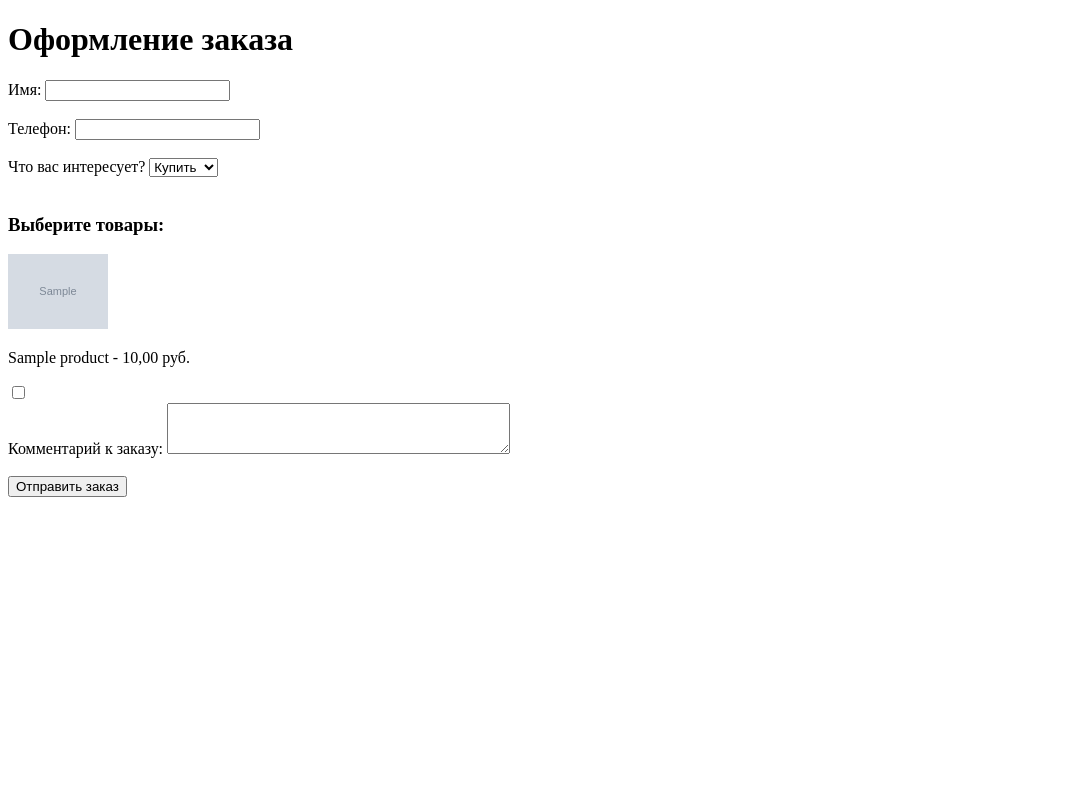
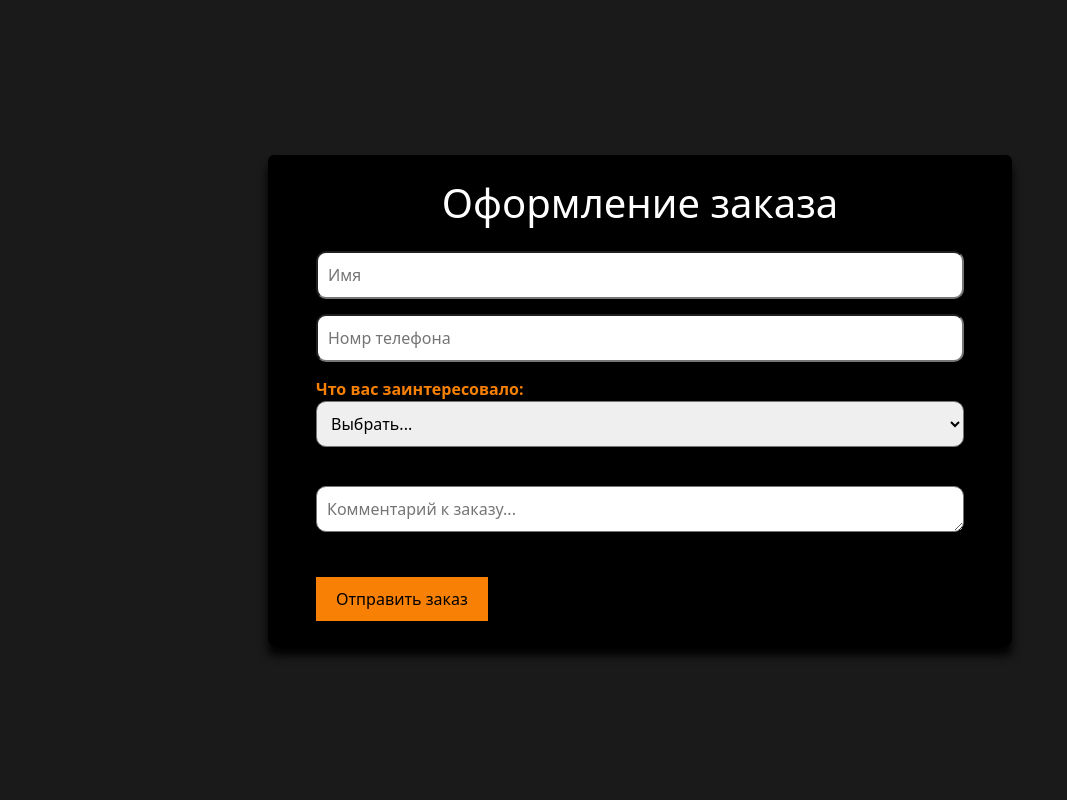
Before and after one commit to ToHellForever/bulkaplay, a Django app: page /create_order/ in a window 1280 px wide. Shown: the whole page, without its empty margins (0-1067 px from the left). Run offline with Django 5.2, Linux system fonts and the light colour scheme; tables that the repository leaves empty hold one stand-in row (values such as "Sample post"); grey boxes marked "Sample" are stand-in pictures.

Commit message:
.форма

```diff
--- a/core/forms.py
+++ b/core/forms.py
@@ -4,15 +4,43 @@ from django.utils import timezone
 from datetime import datetime
 
 ORDER_TYPES = [
-    ('buy', 'Купить'),
-    ('rent', 'Аренда')
+    ('choice', 'Выбрать...'),
+    ('buy', 'Купить игру'),
+    ('rent', 'Заказать аренду')
 ]
 
 
 class OrderForm(forms.Form):
-    name = forms.CharField(label='Имя:', max_length=100)
-    phone = forms.CharField(label='Телефон:', max_length=15)
-    order_type = forms.ChoiceField(label='Что вас интересует?', choices=ORDER_TYPES, initial='buy')
-    products = forms.ModelMultipleChoiceField(queryset=Product.objects.all(), required=False, widget=forms.CheckboxSelectMultiple, label='Продукты:')
-    arenda = forms.ModelMultipleChoiceField(queryset=Arenda.objects.all(), required=False, widget=forms.CheckboxSelectMultiple, label='Предметы аренды:')
-    comment = forms.CharField(widget=forms.Textarea(attrs={'rows': 3}), label='Комментарий к заказу:', required=False)
+    name = forms.CharField(
+        max_length=100,
+        widget=forms.TextInput(attrs={'placeholder': 'Имя'})
+    )
+    phone = forms.CharField(
+        max_length=15,
+        widget=forms.TextInput(attrs={'placeholder': 'Номр телефона'})
+    )
+    order_type = forms.ChoiceField(
+        label='Что вас интересует?',
+        choices=ORDER_TYPES,
+        initial='choice'
+    )
+    products = forms.ModelMultipleChoiceField(
+        queryset=Product.objects.all(),
+        required=False,
+        widget=forms.CheckboxSelectMultiple,
+        label='Продукты:'
+    )
+    arenda = forms.ModelMultipleChoiceField(
+        queryset=Arenda.objects.all(),
+        required=False,
+        widget=forms.CheckboxSelectMultiple,
+        label='Предметы аренды:'
+    )
+    comment = forms.CharField(
+        widget=forms.Textarea(attrs={
+            'rows': 1,
+            'placeholder': 'Комментарий к заказу...'
+        }),
+        label='Комментарий к заказу:',
+        required=False
+    )
--- a/templates/create_order.html
+++ b/templates/create_order.html
@@ -1,34 +1,123 @@
+{% load static %}
 <!DOCTYPE html>
 <html lang="en">
 <head>
     <meta charset="UTF-8">
     <title>Оформление заказа</title>
+    <link href="https://cdn.jsdelivr.net/npm/bootstrap@5.3.0/dist/css/bootstrap.min.css" rel="stylesheet">
     <style>
+        body {
+            background: #1A1A1A;
+        }
+        .custom-shadow {
+            box-shadow: 0 10px 10px black; /* X смещение | Y смещение | Радиус размытия | Цвет и прозрачность */
+        }
+        h1 {
+            text-align: center;
+            color: white;
+        }
+        label {
+            font-weight: bold;
+        }
+        input[type=text], select, textarea {
+            width: 100%;
+            border-radius: 10px;
+            padding: 10px;
+            margin-bottom: 15px;
+            box-shadow: 0 2px 5px rgba(0,0,0,.1);
+        }
+        button {
+            background: #F88005;
+            color: black;
+            border: none;
+            padding: 10px 20px;
+            cursor: pointer;
+            transition: all 0.3s ease-in-out;
+        }
+        button:hover {
+            transform: scale(1.05);
+        }
+        .product-grid {
+            display: flex;
+            justify-content: space-between;
+            gap: 20px;
+            flex-wrap: wrap;
+        }
+        .product-item {
+            position: relative;
+            flex-basis: calc(33% - 20px);
+            text-align: center;
+            margin-bottom: 20px;
+            box-shadow: 0 2px 5px rgba(0,0,0,.1);
+            padding: 10px;
+            border-radius: 5px;
+        }
+        .product-item img {
+            object-fit: cover;
+            height: auto;
+            max-width: 100%;
+        }
+        .product-item p {
+            margin: 5px 0;
+        }
+        .product-item input[type="checkbox"] {
+            width: 20px;
+            position: absolute;
+            top: 15px;
+            left: 15px;
+        }
         .hidden {
-        display: none !important;
+            display: none;
+        }
+        h3 {
+            color: #F88005;
+        }
+
+        /* Новый стиль для всплывающих уведомлений */
+        .notification-container {
+            position: fixed;
+            bottom: 20px;
+            right: 20px;
+            z-index: 9999;
+            opacity: 0;
+            transition: opacity 0.3s ease-in-out;
+        }
+        .notification-container.show {
+            opacity: 1;
+        }
+        .notification-message {
+            background-color: #F88005;
+            color: white;
+            padding: 15px;
+            border-radius: 5px;
+            box-shadow: 0 2px 5px rgba(0,0,0,.1);
+            font-size: 16px;
         }
     </style>
-    <!-- Подключаем jQuery -->
     <script src="https://code.jquery.com/jquery-3.6.0.min.js"></script>
 </head>
 <body>
-<div class="container">
-    <h1>Оформление заказа</h1>
+<div class="container d-flex justify-content-center align-items-center min-vh-100">
+    <div class="col-md-10 col-lg-8 bg-black custom-shadow rounded py-4 px-5 ">
+        <h1 class="mb-4" style='color: white'>Оформление заказа</h1>
         <form method="post">
             {% csrf_token %}
-        {{ form.name.label_tag }} {{ form.name }}<br><br>
-        {{ form.phone.label_tag }} {{ form.phone }}<br><br>
-        {{ form.order_type.label_tag }} {{ form.order_type }}<br><br>
+            {{ form.name }}<br>
+
+            {{ form.phone }}<br>
+
+            <label for="id_order_type" style='color: #F88005'>Что вас заинтересовало:</label><br>
+            {{ form.order_type }}<br><br>
 
             <!-- Блок выбора товаров -->
             <div id="product-list" class="hidden">
-            <h3>Выберите товары:</h3>
-            <div class="product-grid">
+                <h3>Выберите игру:</h3>
+                <div class="product-grid row g-3">
                     {% for product in products %}
-                    <div class="product-item">
-                        <img src="{{ product.image.url }}" alt="{{ product.name }}" width="100">
+                        <div class="product-item col-sm-4">
+                            <input type="checkbox" name="selected_products" value="{{ product.id }}"> <!-- Переносим чекбокс сюда -->
+                            <img src="{{ product.image.url }}" alt="{{ product.name }}" class="img-fluid mb-2">
                             <p>{{ product.name }} - {{ product.price }} руб.</p>
-                        <input type="checkbox" name="selected_products" value="{{ product.id }}">
                         </div>
                     {% endfor %}
                 </div>
@@ -36,43 +125,43 @@
 
             <!-- Блок выбора аренды -->
             <div id="arenda-list" class="hidden">
-            <h3>Выберите тип аренды:</h3>
-            <select id="rental-type">
-                <option value="">-- Выберите --</option>
+                <h3>Количество игр</h3>
+                <select id="rental-type" class="form-select">
+                    <option value=""></option>
                     {% for rental in arenda %}
-                    <option value="{{ rental.id }}">{{ rental.name }} ({{ rental.game_count }} игр)</option>
+                        <option value="{{ rental.id }}">{{ rental.name }}</option>
                     {% endfor %}
                 </select>
 
-            <div id="rental-games" class="hidden">
+                <div id="rental-games" class="hidden mt-3">
                     <h3>Выберите игры для аренды:</h3>
                     <p id="game-count-info">Выбрано игр: <span id="selected-games-count">0</span> из <span id="max-games-count">0</span></p>
-                <div class="game-grid">
+                    <div class="game-grid row g-3">
                         {% for product in products %}
-                        <div class="game-item">
-                            <img src="{{ product.image.url }}" alt="{{ product.name }}" width="100">
+                            <div class="game-item col-sm-4">
+                                <input type="checkbox" class="game-checkbox" name="selected_games" value="{{ product.id }}"> <!-- Чекбокс перенесён сюда -->
+                                <img src="{{ product.image.url }}" alt="{{ product.name }}" class="img-fluid mb-2">
                                 <p>{{ product.name }}</p>
-                            <input type="checkbox" class="game-checkbox" name="selected_games" value="{{ product.id }}">
                             </div>
                         {% endfor %}
                     </div>
                 </div>
             </div>
+            {{ form.comment }}<br><br>
 
-        {{ form.comment.label_tag }} {{ form.comment }}<br><br>
-        <input type="submit" value="Отправить заказ"/>
+            <button type="submit" >Отправить заказ</button>
         </form>
+    </div>
+</div>
+
+<!-- Новое всплывающее уведомление -->
+<div id="notification-container" class="notification-container hidden">
+    <div class="notification-message"></div>
 </div>
 
 <script>
 $(document).ready(function () {
-    // Скрываем все блоки при начальной загрузке
-    $('#product-list').addClass('hidden');
-    $('#arenda-list').addClass('hidden');
-    $('#rental-games').addClass('hidden');
-
-    // Обрабатываем изменение выбора заказа
-    // Обрабатываем изменение выбора заказа
+    // Обработка изменения выбора заказа
     $('#id_order_type').on('change', function () {
         var selectedValue = $(this).val();
         if (selectedValue === 'buy') {
@@ -82,9 +171,9 @@ $(document).ready(function () {
             $('#arenda-list').removeClass('hidden');      // Показываем аренду
             $('#product-list').addClass('hidden');     // Скрываем товары
         }
-    }).trigger('change');
+    });
 
-    // Обрабатываем изменение выбора типа аренды
+    // Обработка изменения выбора типа аренды
     $('#rental-type').on('change', function () {
         var rentalId = $(this).val();
         if (rentalId) {
@@ -98,7 +187,6 @@ $(document).ready(function () {
         }
     });
 
-
     // Обработчик для чекбоксов игр
     $(document).on('change', '.game-checkbox', function() {
         var checkedCount = $('.game-checkbox:checked').length;
@@ -107,9 +195,55 @@ $(document).ready(function () {
         $('#selected-games-count').text(checkedCount);
 
         if (checkedCount >= maxGames && maxGames > 0) {
-            $('.game-checkbox:not(:checked)').prop('disabled', true);
+            $('.game-checkbox:not(:checked)').prop('disabled', true); // Заблокируем остальные чекбоксы
         } else {
-            $('.game-checkbox').prop('disabled', false);
+            $('.game-checkbox').prop('disabled', false);               // Разблокируем все чекбоксы
+        }
+    });
+
+    // Всплывающее уведомление
+    function showNotification(message) {
+        const container = document.querySelector('.notification-container');
+        const messageEl = document.querySelector('.notification-message');
+
+        messageEl.innerText = message;
+        container.classList.remove('hidden');
+        container.classList.add('show');
+
+        setTimeout(() => {
+            container.classList.remove('show');
+            setTimeout(() => {
+                container.classList.add('hidden');
+            }, 300); // Ждём завершение перехода
+        }, 3000); // Длительность отображения
+    }
+
+    // Проверка формы перед отправкой
+    $('form').on('submit', function(event) {
+        let hasSelectedItems = false;
+        const orderType = $('#id_order_type').val();
+
+        // Проверяем, что выбран тип заказа
+        if (!orderType || orderType === 'choice') {
+            event.preventDefault();
+            showNotification('Выберите тип заказа.');
+            return;
+        }
+
+        // Проверяем выбранные элементы в зависимости от типа заказа
+        switch(orderType) {
+            case 'buy':
+                hasSelectedItems = $('input[name="selected_products"]:checked').length > 0;
+                break;
+            case 'rent':
+                hasSelectedItems = $('input[name="selected_games"]:checked').length > 0;
+                break;
+        }
+
+        // Если ничего не выбрано, предотвратим отправку формы
+        if (!hasSelectedItems) {
+            event.preventDefault();
+            showNotification('Пожалуйста, выберите хотя бы один продукт или услугу.');
         }
     });
 });
```
Lines whose indentation alone changed are shown as unchanged.
